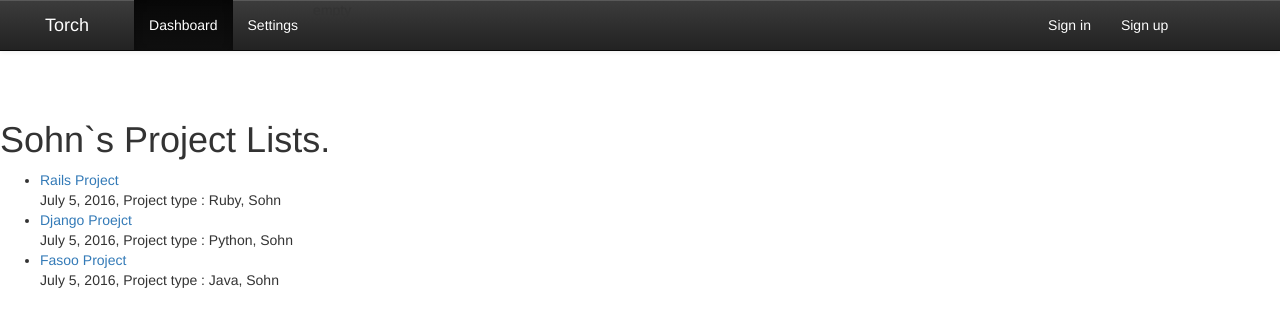
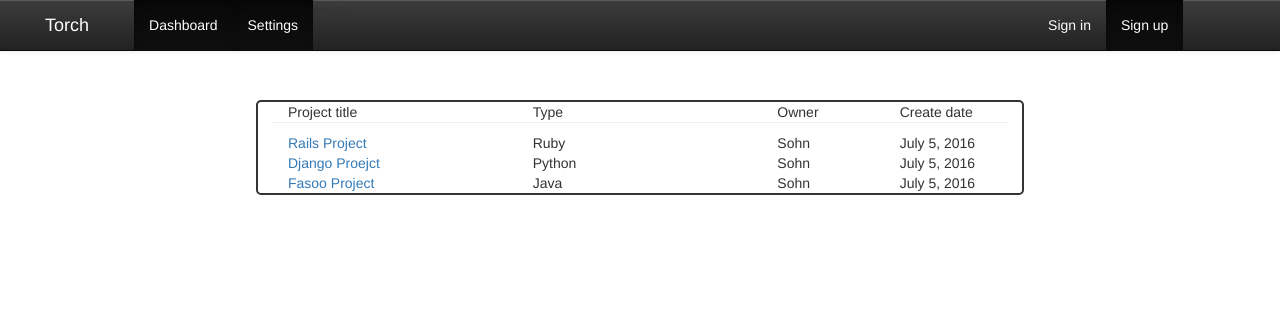
Before and after one commit to mlf23/Torch, a Django app: page /user/2/ in a window 1280 px wide. Shown: the top 327 px of the page. Run offline with Django 3.2, Linux system fonts and the light colour scheme; data comes from the database, SQL or seed files in the repository; both versions use the stored data as it was after the commit; some libraries are stand-ins or nearby versions.

Commit message:
Add project page

```diff
--- a/Torch/templates/torch/index.html
+++ b/Torch/templates/torch/index.html
@@ -42,9 +42,10 @@
         <p><input type="submit" value="Upload"/></p>
     </div>
 </form>
+<!-- upload end -->
 
 
-
+<!-- git start -->
 
     <div>
 
--- a/Torch/views.py
+++ b/Torch/views.py
@@ -37,10 +37,6 @@ def index(request):
 def report(request):
     return render(request, 'torch/report_card.html')
 
-
-
-
-
 #git file loader
 def gitLoader(request):
     if request.method == 'GET':
--- a/projects/models.py
+++ b/projects/models.py
@@ -8,7 +8,7 @@ class User(models.Model):
     name = models.CharField(max_length=100)
     email = models.EmailField()
 
-    def __string__(self):
+    def __str__(self):
         return self.name
 
 class Project(models.Model):
@@ -18,12 +18,12 @@ class Project(models.Model):
     language = models.CharField(max_length=50)
     user = models.ForeignKey(User)
 
-    def __string__(self):
+    def __str__(self):
         return self.title
 
 class Code(models.Model):
     # for One to Many relationship
     project = models.ForeignKey(Project)
 
-    def __string__(self):
+    def __str__(self):
         return self.project
--- a/projects/templates/base.html
+++ b/projects/templates/base.html
@@ -28,13 +28,14 @@
             </div>
             <div class="collapse navbar-collapse" id="bs-example-navbar-collapse-1">
                 <ul class="nav navbar-nav">
+                    <li style="color:white;"> {% if request.get_full_path = main %} Find it!!! {% endif %}</li>
                     <li class="active" style="color:white;"><a href="/dashboard/">Dashboard <span class="sr-only">(current)</span></a></li>
-                    <li><a href="#" style="color:white;">Settings</a></li>
-                    <li style="width:720px;">empty</li>
-                    <li><a href="#" style="color:white;">
+                    <li class="active"><a href="#" style="color:white;">Settings</a></li>
+                    <li class="acitve" style="width:720px;">empty</li>
+                    <li class="acitve"><a href="#" style="color:white;">
                         Sign in
                     </a></li>
-                    <li><a href="/sign_up/" style="color:white;">
+                    <li class="active"><a href="/sign_up/" style="color:white;">
                         Sign up
                     </a></li>
                 </ul>
--- a/projects/templates/projects/user_detail.html
+++ b/projects/templates/projects/user_detail.html
@@ -2,17 +2,39 @@
 
 {% block content %}
 
-<h1> {{ object.name }}`s Project Lists. </h1>
+<div class="container" style="border: solid 2px; border-radius:5px; width:60%;">
 
-<ul>
-        {% for project in project_list %}
-        <li>
+    <div class="col-md-4">
+        Project title
+    </div>
+    <div class="col-md-4">
+        Type
+    </div>
+    <div class="col-md-2">
+        Owner
+    </div>
+    <div class="col-md-2">
+        Create date
+    </div>
+    <hr style="margin-bottom:10px; ">
 
-        <a href = "{% url 'projects:project_detail' project.id %}">{{ project.title }}</a> <br>
-             {{ project.pub_date }}, Project type : {{ project.language }}, {{ project.user.name }}
-        </li>
-        {% endfor %}
+    {% for project in project_list %}
 
-</ul>
+    <div class="col-md-4">
+        <a href = "{% url 'projects:project_detail' project.id %}">{{ project.title }}</a>
+    </div>
+    <div class="col-md-4">
+        {{ project.language }}
+    </div>
+    <div class="col-md-2">
+        {{ project.user.name }}
+    </div>
+    <div class="col-md-2">
+        {{ project.pub_date }}
+    </div>
+
+    {% endfor %}
+
+</div>
 
 {% endblock%}
```
Also changed, not shown: db.sqlite3, 7 other files.
